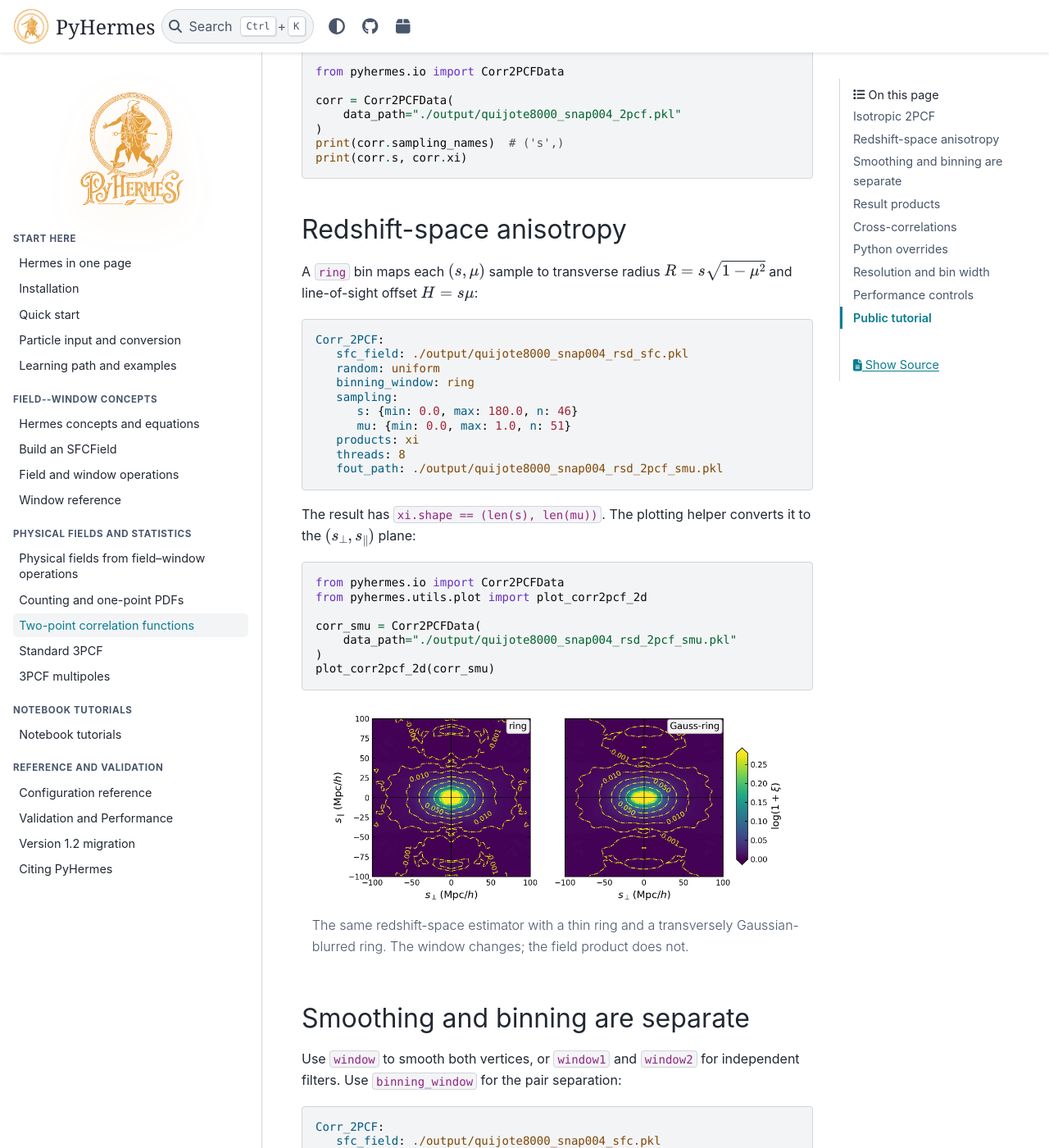
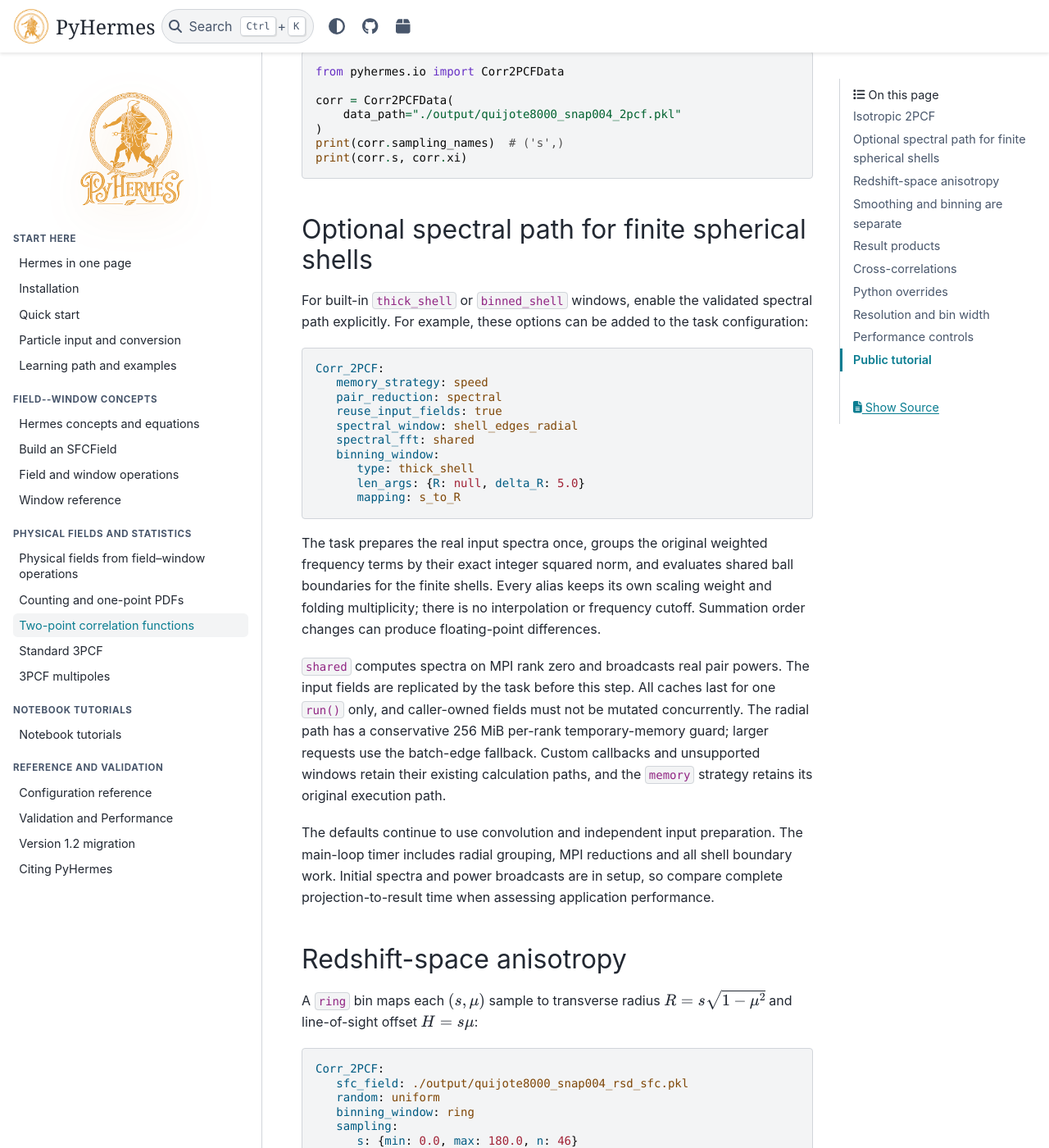
Before and after one commit to SYSUSPA-Projects/PyHermes, a Sphinx documentation site: the page built from docs/get_start/corr_2pcf/corr_2pcf.rst, in a window 1280 px wide and 1400 px high, scrolled down 895 px. Shown: the whole window at 82% size. Built offline with Sphinx 7.4.7 and the PyData theme 0.15.4, drawn with Linux system fonts in a browser that asks for light colours; pages that are not in the unit, such as notebooks, are missing from menus.

Commit message:
Prepare validated 2PCF paths for main with MPI CI and user docs

```diff
--- a/docs/get_start/corr_2pcf/corr_2pcf.rst
+++ b/docs/get_start/corr_2pcf/corr_2pcf.rst
@@ -45,6 +45,45 @@ Run and load:
    )
    print(corr.sampling_names)  # ('s',)
    print(corr.s, corr.xi)
+
+Optional spectral path for finite spherical shells
+--------------------------------------------------
+
+For built-in ``thick_shell`` or ``binned_shell`` windows, enable the validated
+spectral path explicitly. For example, these options can be added to the task
+configuration:
+
+.. code-block:: yaml
+
+   Corr_2PCF:
+      memory_strategy: speed
+      pair_reduction: spectral
+      reuse_input_fields: true
+      spectral_window: shell_edges_radial
+      spectral_fft: shared
+      binning_window:
+         type: thick_shell
+         len_args: {R: null, delta_R: 5.0}
+         mapping: s_to_R
+
+The task prepares the real input spectra once, groups the original weighted
+frequency terms by their exact integer squared norm, and evaluates shared ball
+boundaries for the finite shells. Every alias keeps its own scaling weight and
+folding multiplicity; there is no interpolation or frequency cutoff. Summation
+order changes can produce floating-point differences.
+
+``shared`` computes spectra on MPI rank zero and broadcasts real pair powers.
+The input fields are replicated by the task before this step. All caches last
+for one ``run()`` only, and caller-owned fields must not be mutated concurrently.
+The radial path has a conservative 256 MiB per-rank temporary-memory guard;
+larger requests use the batch-edge fallback. Custom callbacks and unsupported
+windows retain their existing calculation paths, and the ``memory`` strategy
+retains its original execution path.
+
+The defaults continue to use convolution and independent input preparation.
+The main-loop timer includes radial grouping, MPI reductions and all shell
+boundary work. Initial spectra and power broadcasts are in setup, so compare
+complete projection-to-result time when assessing application performance.
 
 Redshift-space anisotropy
 -------------------------
```
Also changed, not shown: 4 other files.
